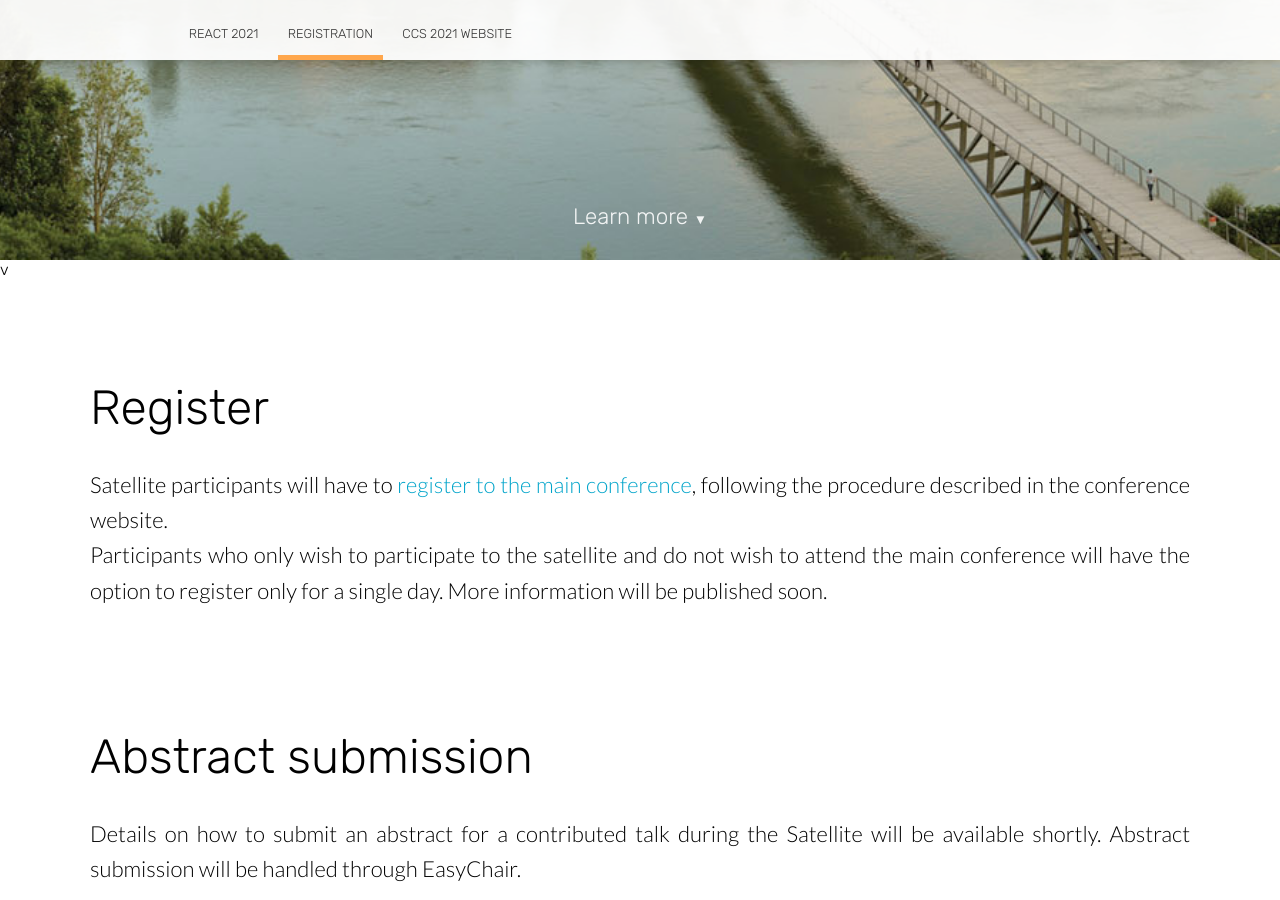
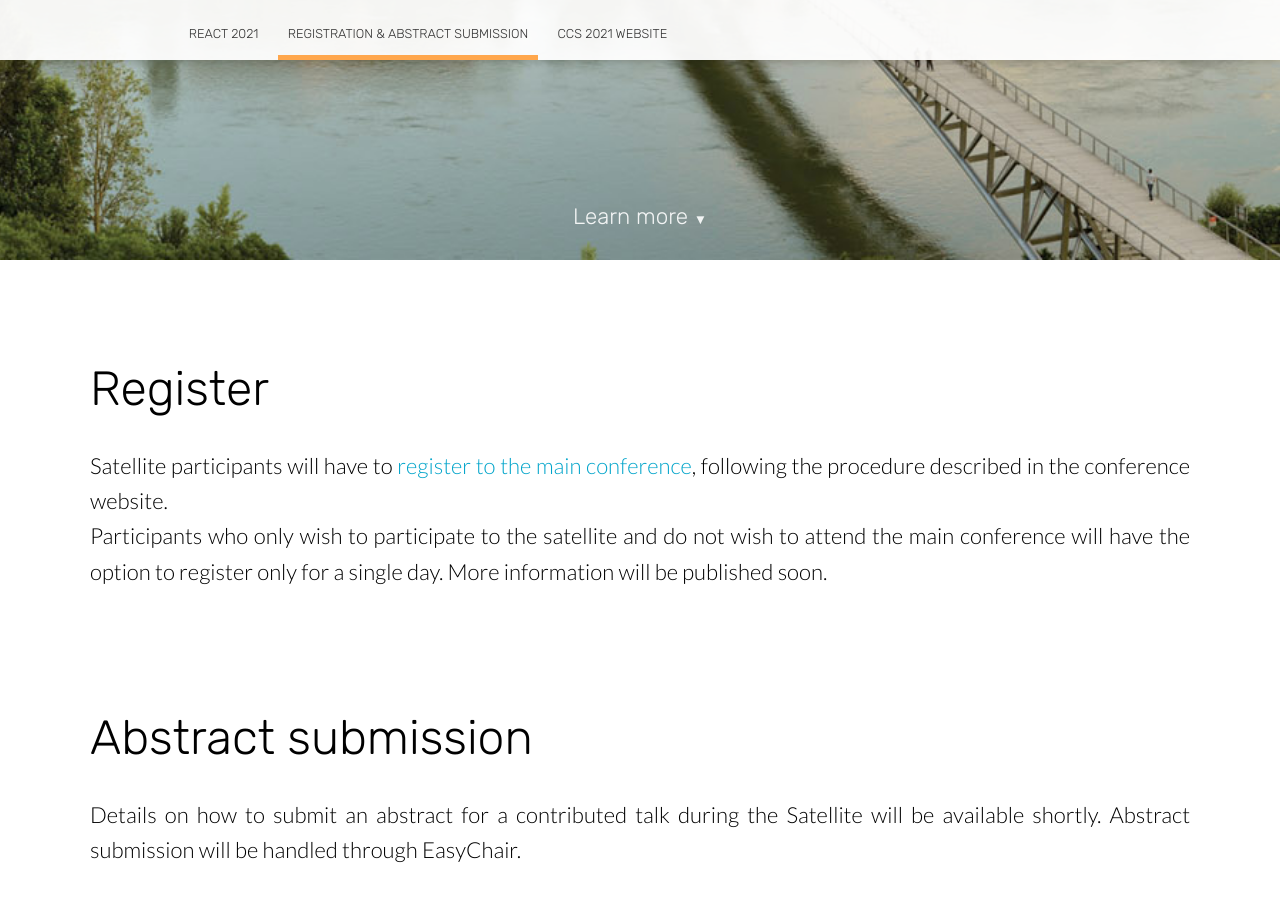
Before and after one commit to liphlab/REACT2021, a Jekyll site: the page built from registration.html, in a window 1280 px wide and 900 px high, scrolled down 640 px. Built offline with Jekyll 4.4.1, drawn with Linux system fonts in a browser that asks for light colours; nearby versions of some CDN libraries; some of the changed text lies outside the part shown.

Commit message:
Added abstract to nav

```diff
--- a/_data/footer.yml
+++ b/_data/footer.yml
@@ -1,7 +1,7 @@
 left_links:
   - name: ReACT 2021
     link: /
-  - name: Registration
+  - name: Registration & Abstract submission
     link: /registration/
   - name: Organizers and contacts
     link: /organizers/
--- a/_data/navigation.yml
+++ b/_data/navigation.yml
@@ -1,6 +1,6 @@
 - name: ReACT 2021
   link: /
-- name: Registration
+- name: Registration & Abstract submission
   link: /registration/
 - name: CCS 2021 Website
   link: https://ccs2021.univ-lyon1.fr/
--- a/registration.html
+++ b/registration.html
@@ -14,7 +14,7 @@ image: /images/centre-congres.jpg
 </section>
 
 
-<div class="content">v
+<div class="content">
 	<section class="info" id="learn-more">
 		<div class="container flex">
 			<div class="text" style = "text-align: justify;text-justify: inter-word;">
```
